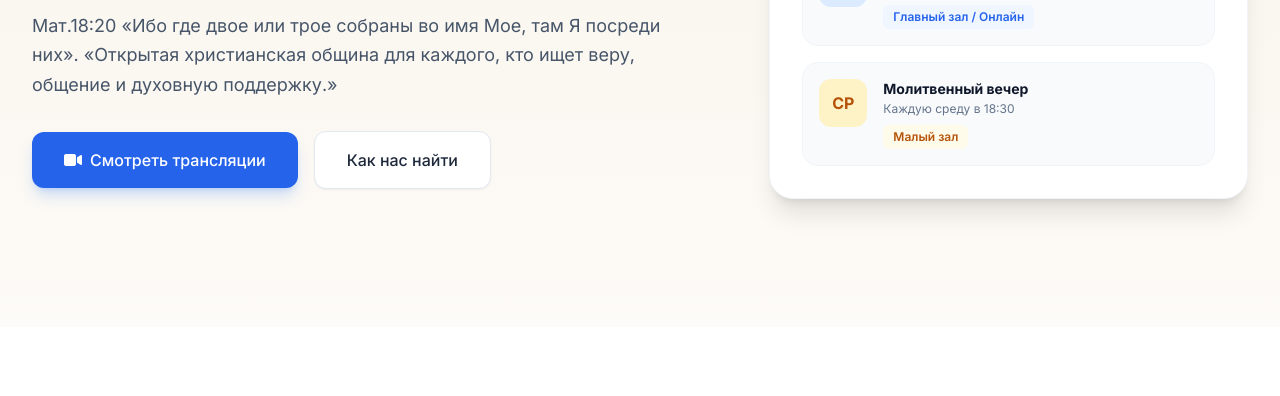
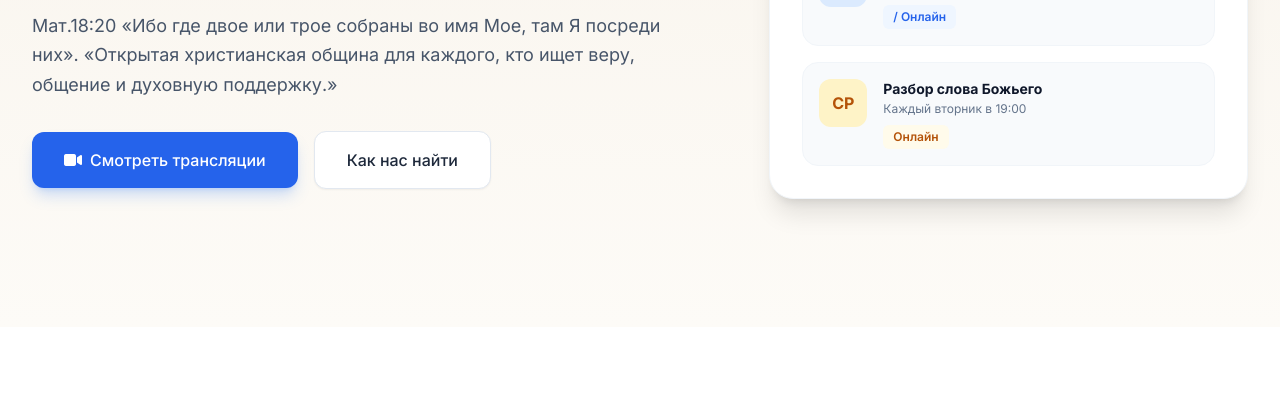
Before and after one commit to chernyavskiyyra1970-ops/church-site, a plain HTML site: page index.html in a window 1280 px wide. Shown: the part 404-800 px from the top of the page. Drawn offline with nearby package versions, Linux system fonts and the light colour scheme.

Commit message:
Update index.html

```diff
--- a/index.html
+++ b/index.html
@@ -194,7 +194,7 @@
                                 <div>
                                     <h4 class="font-bold text-slate-900 text-sm">Воскресное богослужение</h4>
                                     <p class="text-xs text-slate-500 mt-0.5">Каждое воскресенье в 10:00</p>
-                                    <span class="inline-block mt-2 text-xs font-semibold text-church-600 bg-blue-50 px-2.5 py-1 rounded-md">Главный зал / Онлайн</span>
+                                    <span class="inline-block mt-2 text-xs font-semibold text-church-600 bg-blue-50 px-2.5 py-1 rounded-md"> / Онлайн</span>
                                 </div>
                             </div>
 
@@ -203,9 +203,9 @@
                                     СР
                                 </div>
                                 <div>
-                                    <h4 class="font-bold text-slate-900 text-sm">Молитвенный вечер</h4>
-                                    <p class="text-xs text-slate-500 mt-0.5">Каждую среду в 18:30</p>
-                                    <span class="inline-block mt-2 text-xs font-semibold text-amber-700 bg-amber-50 px-2.5 py-1 rounded-md">Малый зал</span>
+                                    <h4 class="font-bold text-slate-900 text-sm">Разбор слова Божьего</h4>
+                                    <p class="text-xs text-slate-500 mt-0.5">Каждый вторник в 19:00</p>
+                                    <span class="inline-block mt-2 text-xs font-semibold text-amber-700 bg-amber-50 px-2.5 py-1 rounded-md">Онлайн</span>
                                 </div>
                             </div>
                         </div>
```
